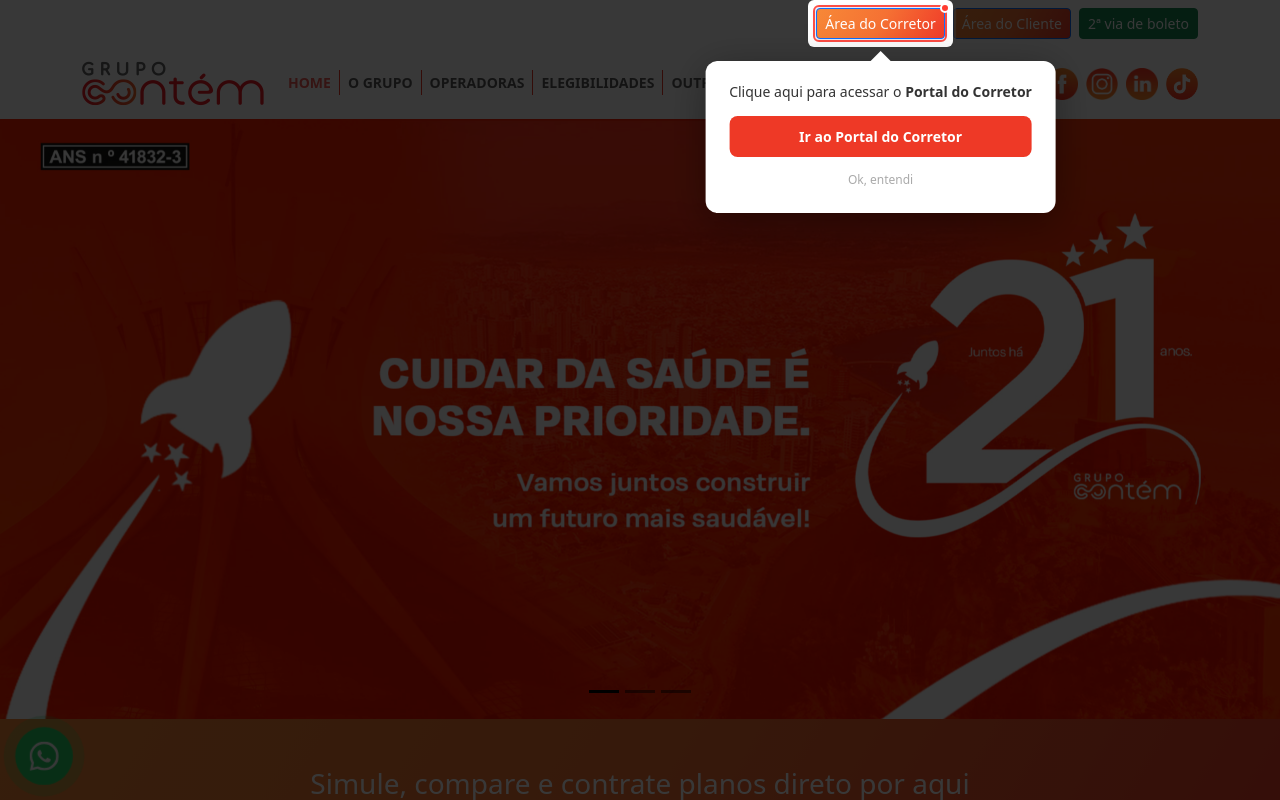
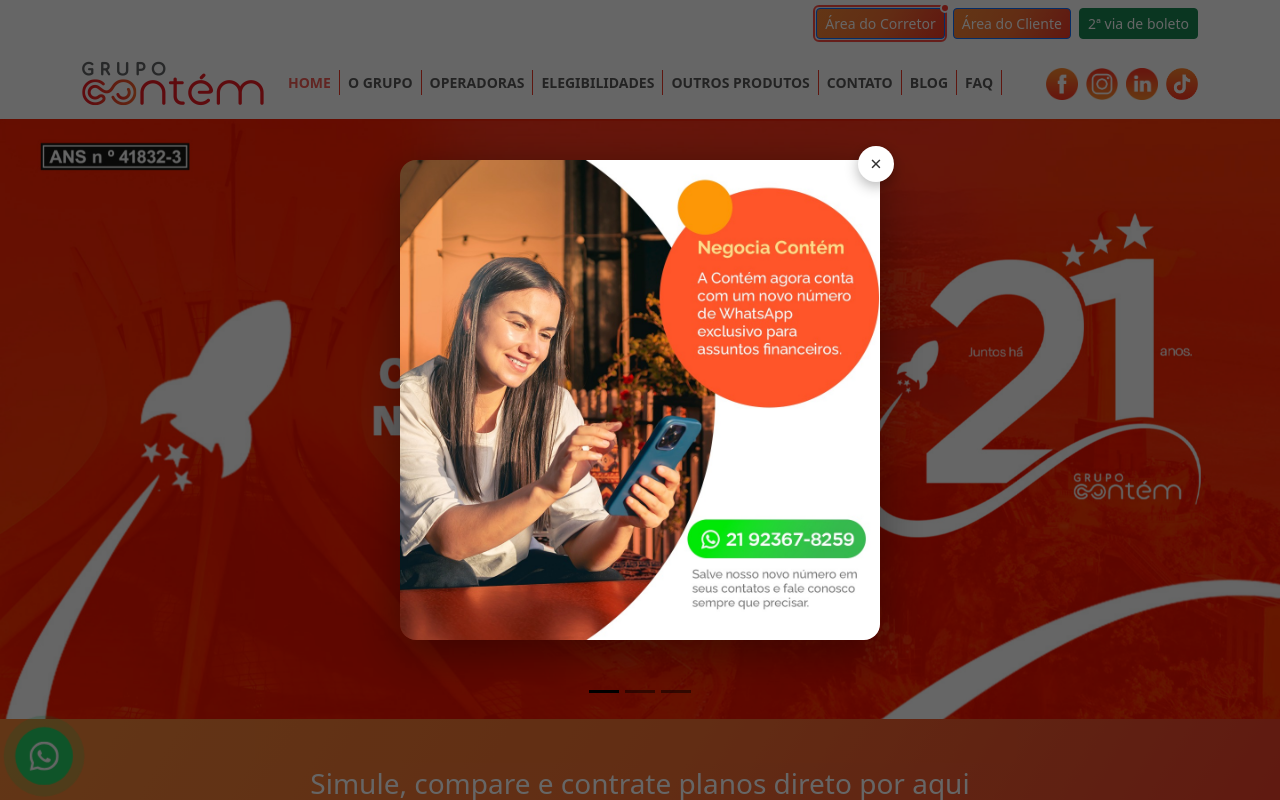
Before and after one commit to grupocontem/site-contem-nextjs, a Next.js app: page / in a window 1280 px wide. Both pictures are taken after a click on the button "Recusar". Shown: the top 800 px of the page. Built offline with nearby package versions, Linux system fonts and the light colour scheme.

Commit message:
Add AnuncioModal component and styles for promotional display

```diff
--- a/src/app/bootstrap-client.tsx
+++ b/src/app/bootstrap-client.tsx
@@ -4,6 +4,7 @@
 import CookieConsent from "@/components/CookieConsent/CookieConsent";
 import FloatingWhatsApp from "@/components/FloatingWhatsApp/FloatingWhatsApp";
 import CorretorSpotlight from "@/components/CorretorSpotlight/CorretorSpotlight";
+import AnuncioModal from "@/components/AnuncioModal/AnuncioModal";
 // Loads Bootstrap JS (requires Popper for some components)
 export default function BootstrapClient() {
   useEffect(() => {
@@ -12,6 +13,7 @@
   return (
     <>
         <CookieConsent />
+        <AnuncioModal />
         <CorretorSpotlight />
         <FloatingWhatsApp />
     </>
--- /dev/null
+++ b/src/components/AnuncioModal/AnuncioModal.tsx
@@ -0,0 +1,87 @@
+"use client";
+
+import { useEffect, useState } from "react";
+import { usePathname } from "next/navigation";
+import styles from "./anuncioModal.module.css";
+
+// Bump this suffix to show the promo again after changing the image/campaign.
+export const ANUNCIO_KEY = "gc_anuncio_negocia_v1";
+const COOKIE_KEY = "gc_cookie_consent_v1";
+
+const IMAGE_SRC = "/img/negocia-contem.png";
+const WHATSAPP_URL = "https://api.whatsapp.com/send?phone=5521923678259";
+
+export default function AnuncioModal() {
+  const pathname = usePathname();
+  const [visible, setVisible] = useState(false);
+
+  useEffect(() => {
+    // Only on the home page (re-evaluated on client-side navigation).
+    if (pathname !== "/") return;
+    // Show once per visitor.
+    try { if (localStorage.getItem(ANUNCIO_KEY)) return; } catch { return; }
+
+    const cookieDecided = () => {
+      try { return !!localStorage.getItem(COOKIE_KEY); } catch { return false; }
+    };
+
+    let timer: ReturnType<typeof setTimeout>;
+    const show = () => { timer = setTimeout(() => setVisible(true), 400); };
+
+    // Wait for the cookie banner to be dismissed so the modals don't stack.
+    if (cookieDecided()) {
+      show();
+      return () => clearTimeout(timer);
+    }
+
+    const interval = setInterval(() => {
+      if (cookieDecided()) {
+        clearInterval(interval);
+        show();
+      }
+    }, 500);
+
+    return () => { clearInterval(interval); clearTimeout(timer); };
+  }, [pathname]);
+
+  useEffect(() => {
+    if (!visible) return;
+    document.body.classList.add("modal-open");
+    const onKey = (e: KeyboardEvent) => { if (e.key === "Escape") dismiss(); };
+    document.addEventListener("keydown", onKey);
+    return () => {
+      document.body.classList.remove("modal-open");
+      document.removeEventListener("keydown", onKey);
+    };
+  }, [visible]);
+
+  const dismiss = () => {
+    setVisible(false);
+    try { localStorage.setItem(ANUNCIO_KEY, "1"); } catch {}
+  };
+
+  if (!visible) return null;
+
+  return (
+    <div className={styles.backdrop} onClick={dismiss} role="dialog" aria-modal="true" aria-label="Anúncio Grupo Contém">
+      <div className={styles.dialog} onClick={e => e.stopPropagation()}>
+        <button className={styles.close} onClick={dismiss} aria-label="Fechar anúncio">
+          &times;
+        </button>
+        <a
+          href={WHATSAPP_URL}
+          target="_blank"
+          rel="noreferrer"
+          className={styles.imageLink}
+          onClick={dismiss}
+        >
+          <img
+            src={IMAGE_SRC}
+            alt="Negocia Contém — novo WhatsApp exclusivo para assuntos financeiros: 21 92367-8259"
+            className={styles.image}
+          />
+        </a>
+      </div>
+    </div>
+  );
+}
--- /dev/null
+++ b/src/components/AnuncioModal/anuncioModal.module.css
@@ -0,0 +1,73 @@
+.backdrop {
+  position: fixed;
+  inset: 0;
+  background: rgba(0, 0, 0, 0.6);
+  z-index: 1065;
+  display: flex;
+  align-items: center;
+  justify-content: center;
+  padding: 20px;
+  animation: fadeIn 0.25s ease-out;
+}
+
+.dialog {
+  position: relative;
+  max-width: min(92vw, 480px);
+  width: 100%;
+  animation: popIn 0.3s ease-out;
+}
+
+.imageLink {
+  display: block;
+  line-height: 0;
+}
+
+.image {
+  display: block;
+  width: 100%;
+  height: auto;
+  border-radius: 16px;
+  box-shadow: 0 12px 48px rgba(0, 0, 0, 0.4);
+}
+
+.close {
+  position: absolute;
+  top: -14px;
+  right: -14px;
+  width: 36px;
+  height: 36px;
+  border-radius: 50%;
+  border: none;
+  background: #fff;
+  color: #333;
+  font-size: 20px;
+  line-height: 1;
+  cursor: pointer;
+  box-shadow: 0 4px 14px rgba(0, 0, 0, 0.3);
+  display: flex;
+  align-items: center;
+  justify-content: center;
+  transition: background 0.2s, transform 0.2s;
+}
+
+.close:hover {
+  background: #f0f0f0;
+  transform: scale(1.05);
+}
+
+@keyframes fadeIn {
+  from { opacity: 0; }
+  to   { opacity: 1; }
+}
+
+@keyframes popIn {
+  from { opacity: 0; transform: scale(0.92); }
+  to   { opacity: 1; transform: scale(1); }
+}
+
+@media (prefers-reduced-motion: reduce) {
+  .backdrop,
+  .dialog {
+    animation: none;
+  }
+}
--- a/src/components/CorretorSpotlight/CorretorSpotlight.tsx
+++ b/src/components/CorretorSpotlight/CorretorSpotlight.tsx
@@ -5,6 +5,7 @@
 
 const SPOTLIGHT_KEY = "gc_corretor_spotlight_v1";
 const COOKIE_KEY = "gc_cookie_consent_v1";
+const ANUNCIO_KEY = "gc_anuncio_negocia_v1";
 
 interface BtnRect { top: number; left: number; width: number; height: number; }
 
@@ -25,17 +26,22 @@
 
     let timer: ReturnType<typeof setTimeout>;
     const tryShow = () => { timer = setTimeout(show, 600); };
-    const alreadyDecided = () => {
-      try { return !!localStorage.getItem(COOKIE_KEY); } catch { return false; }
+    // On the home page, let the promo modal go first (wait until it's dismissed).
+    const anuncioPending = () => {
+      if (window.location.pathname !== "/") return false;
+      try { return !localStorage.getItem(ANUNCIO_KEY); } catch { return false; }
+    };
+    const readyToShow = () => {
+      try { return !!localStorage.getItem(COOKIE_KEY) && !anuncioPending(); } catch { return false; }
     };
 
-    if (alreadyDecided()) {
+    if (readyToShow()) {
       tryShow();
       return () => clearTimeout(timer);
     }
 
     const interval = setInterval(() => {
-      if (alreadyDecided()) {
+      if (readyToShow()) {
         clearInterval(interval);
         tryShow();
       }
```
Also changed, not shown: public/img/negocia-contem.png (added).
